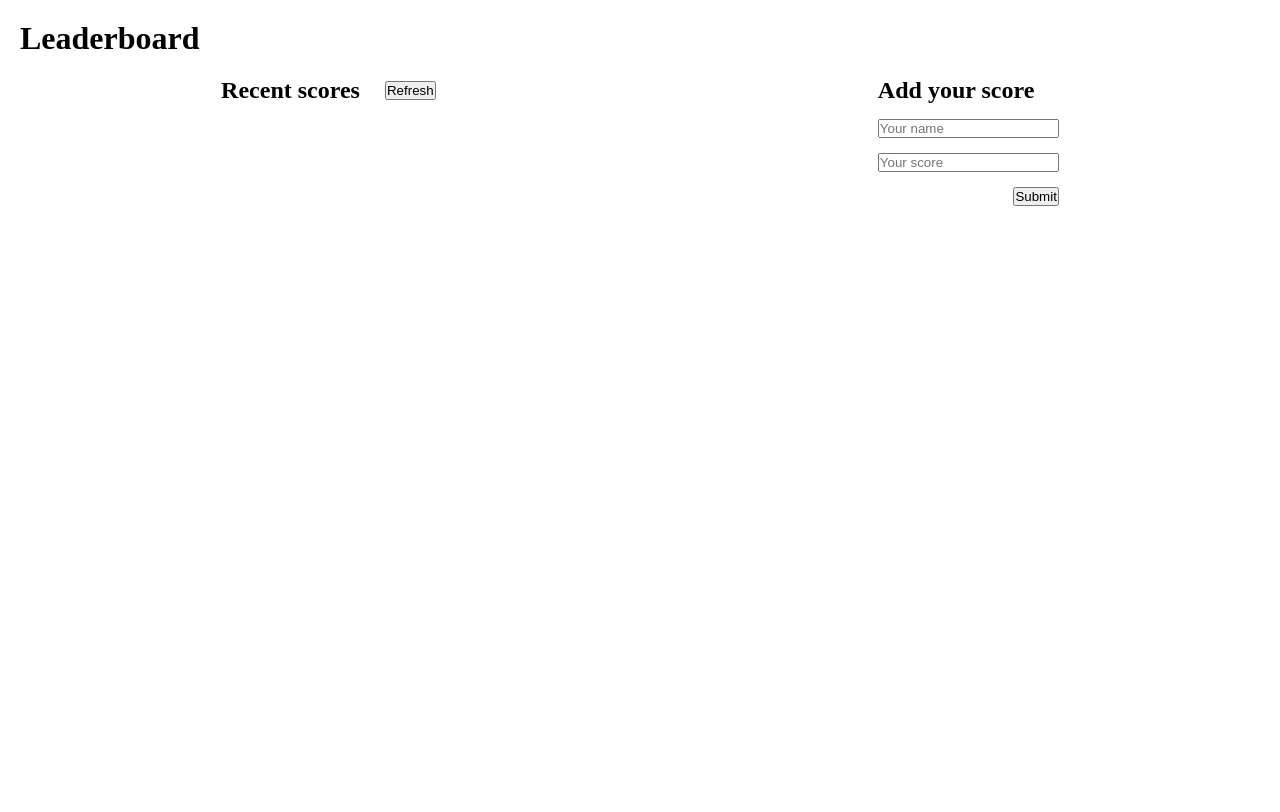
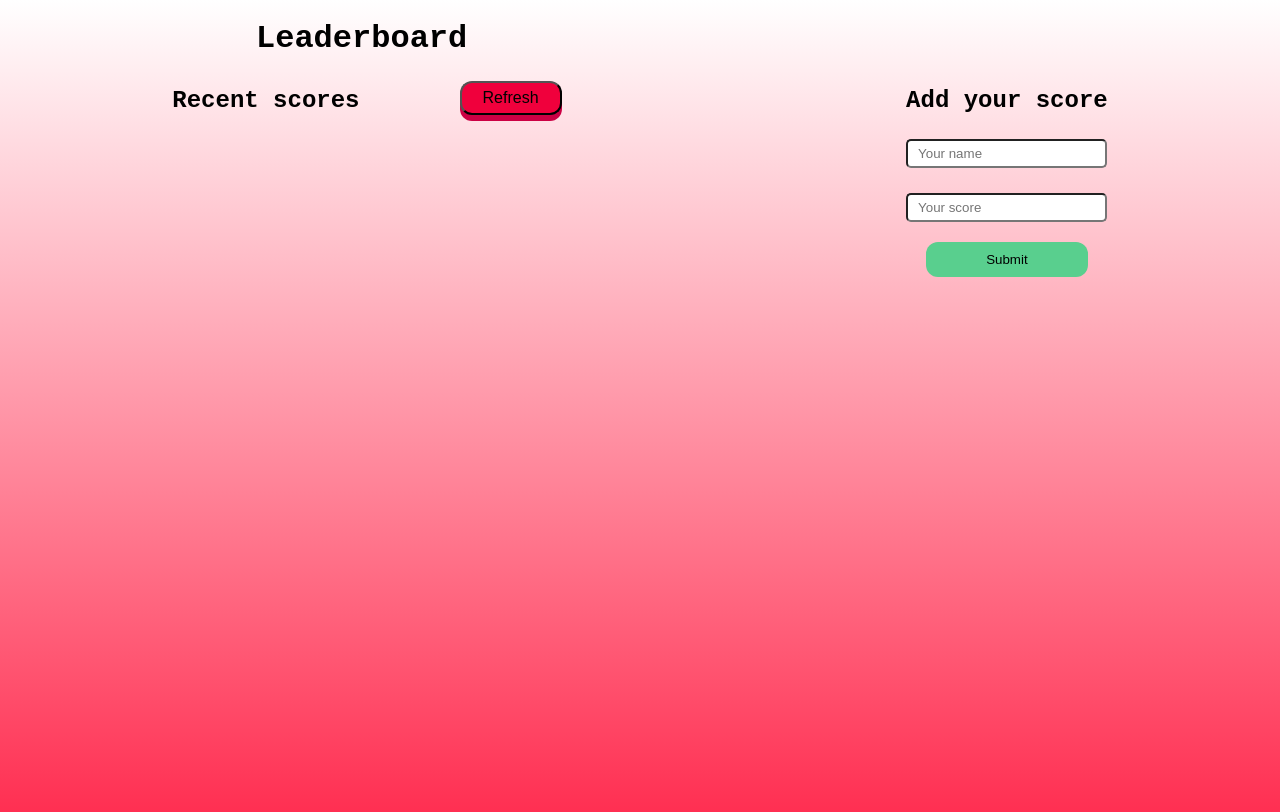
Before and after one commit to emmanuellekamwa/Leaderboard, a website built with webpack: page src/index.html in a window 1280 px wide. Built offline with nearby package versions, Linux system fonts and the light colour scheme; no server answers.

Commit message:
Add styling to page

```diff
--- a/src/style.css
+++ b/src/style.css
@@ -5,31 +5,83 @@
   box-sizing: border-box;
 }
 
-.main-title {
-  margin: 20px 0 20px 20px;
+body {
+  background: linear-gradient(rgba(255, 255, 255, 0.3), rgb(255, 45, 80));
+  height: 100vh;
+  font-family: 'Courier New', Courier, monospace;
 }
 
 .wrapper {
   display: flex;
   justify-content: space-around;
+  margin-top: 30px;
+}
+
+li {
+  color: #fff;
+  display: flex;
+  justify-content: space-between;
+  padding: 0 10px;
+}
+
+li:nth-child(odd) {
+  background-color: #04242277;
+}
+
+.main-title {
+  margin: 20px 0 20px 20%;
 }
 
 .score-head {
   display: flex;
-  align-items: center;
   justify-content: space-between;
 }
 
 .button {
-  margin-left: 25px;
+  background: hsl(340deg 100% 40%);
+  border-radius: 12px;
+  cursor: pointer;
+  margin-left: 100px;
+  border: none;
+  outline-offset: 14px;
+}
+
+.refresh {
+  display: block;
+  padding: 6px 21px;
+  border-radius: 12px;
+  font-size: 1rem;
+  background: hsl(345deg 100% 47%);
+  transform: translateY(-6px);
+}
+
+.result-list {
+  min-width: 350px;
+  max-width: 400px;
+  height: 50vh;
+  margin-top: 20px;
+}
+
+input {
+  padding: 5px 10px;
+  border-radius: 5px;
+}
+
+.submit {
+  border-radius: 12px;
+  cursor: pointer;
+  border: none;
+  outline-offset: 14px;
+  width: 80%;
+  background: rgb(89, 207, 142);
+  margin-top: 20px;
+  padding: 10px;
+}
+
+.form-button {
+  text-align: center;
 }
 
 .inputs {
-  margin: 15px 0;
+  margin-top: 25px;
 }
-
-.form-button {
-  width: 100%;
-  display: flex;
-  justify-content: flex-end;
-}
```
Also changed, not shown: dist/bundle.js, dist/index.html.
